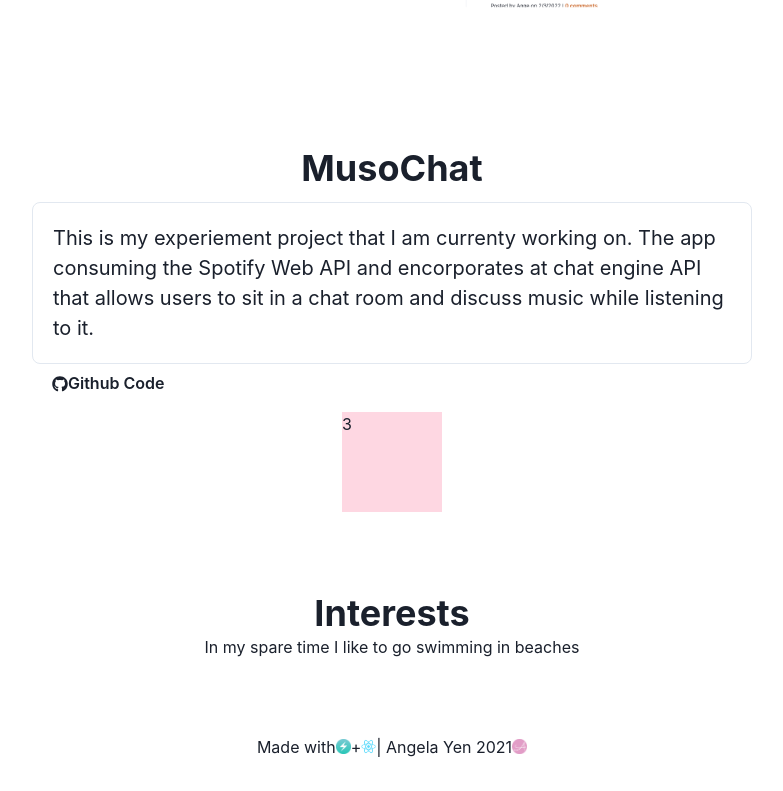
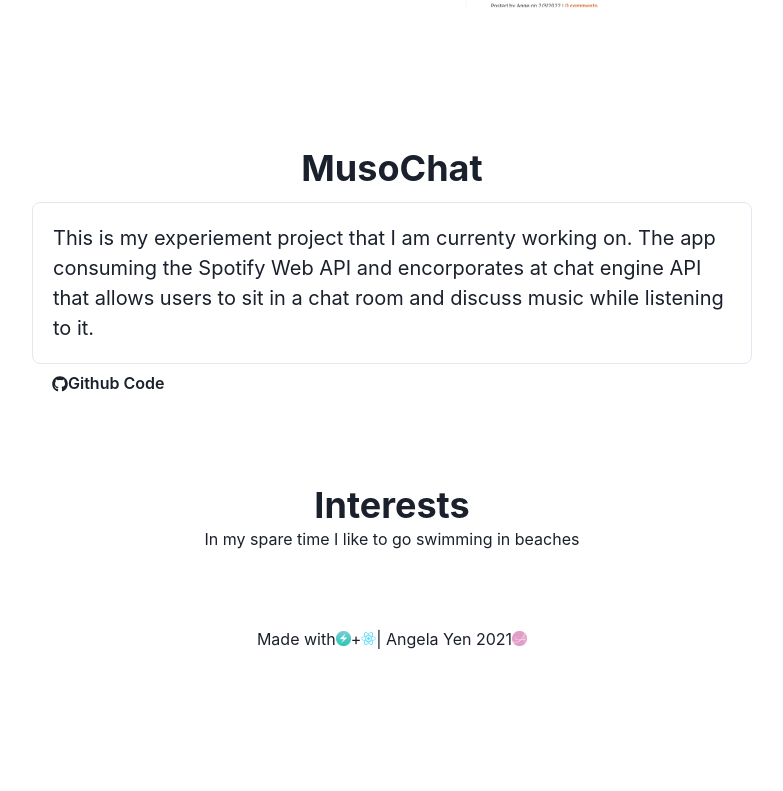
Before and after one commit to angela-yen/about-me, a React (Create React App) app: page / in a window 1280 px wide. Shown: the part 1893-2684 px from the top of the page, without its empty margins (248-1031 px from the left). After the commit the page ends 2576 px from the top, so only its background shows below. Built offline with nearby package versions, Linux system fonts and the light colour scheme.

Commit message:
remove place holder

```diff
--- a/src/components/Projects.js
+++ b/src/components/Projects.js
@@ -48,9 +48,7 @@ function Projects() {
 
 
   </Box>
-  <Box w='100px' h='100px' bg='pink.100'>
-    3
-  </Box>
+
 </VStack>
 
 </Box>
--- a/src/components/SideBar.js
+++ b/src/components/SideBar.js
@@ -11,7 +11,7 @@ function SideBar() {
 
     <Box
         position='fixed'
-        top='45vh'
+        top='40vh'
         width='100px'
         height='full'
         right='5px'
```
